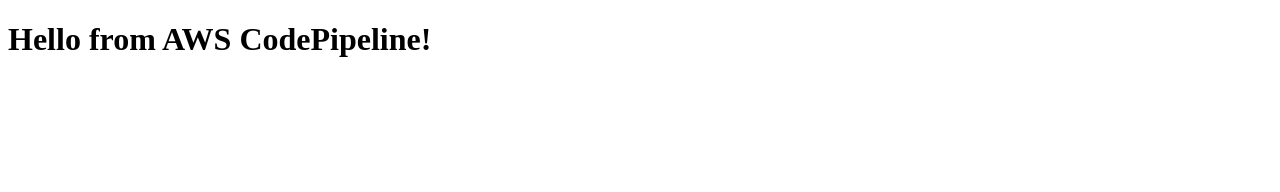
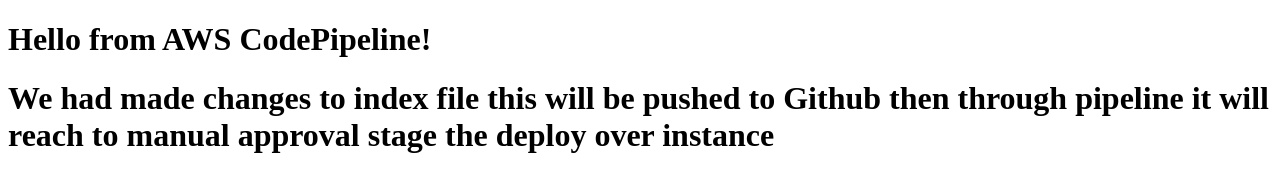
Before and after one commit to Adnan-Shaikh/Deployment-Approval-Workflow, a plain HTML site: page index.html in a window 1280 px wide. Drawn offline with Linux system fonts and the light colour scheme.

Commit message:
Test deployment: Updated HTML

```diff
--- a/index.html
+++ b/index.html
@@ -5,5 +5,6 @@
 </head>
 <body>
   <h1>Hello from AWS CodePipeline!</h1>
+  <h1>We had made changes to index file this will be pushed to Github then through pipeline it will reach to manual approval stage the deploy over instance</h1>
 </body>
 </html>
```
